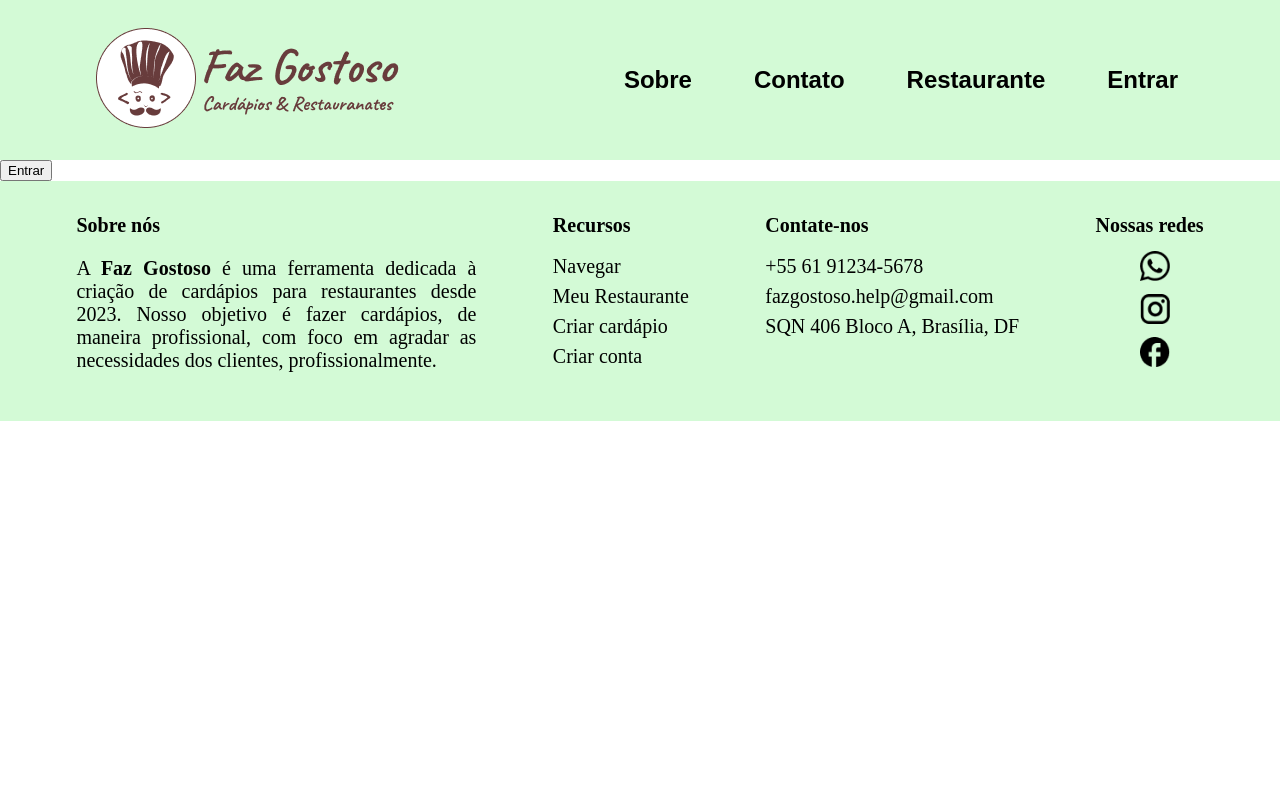
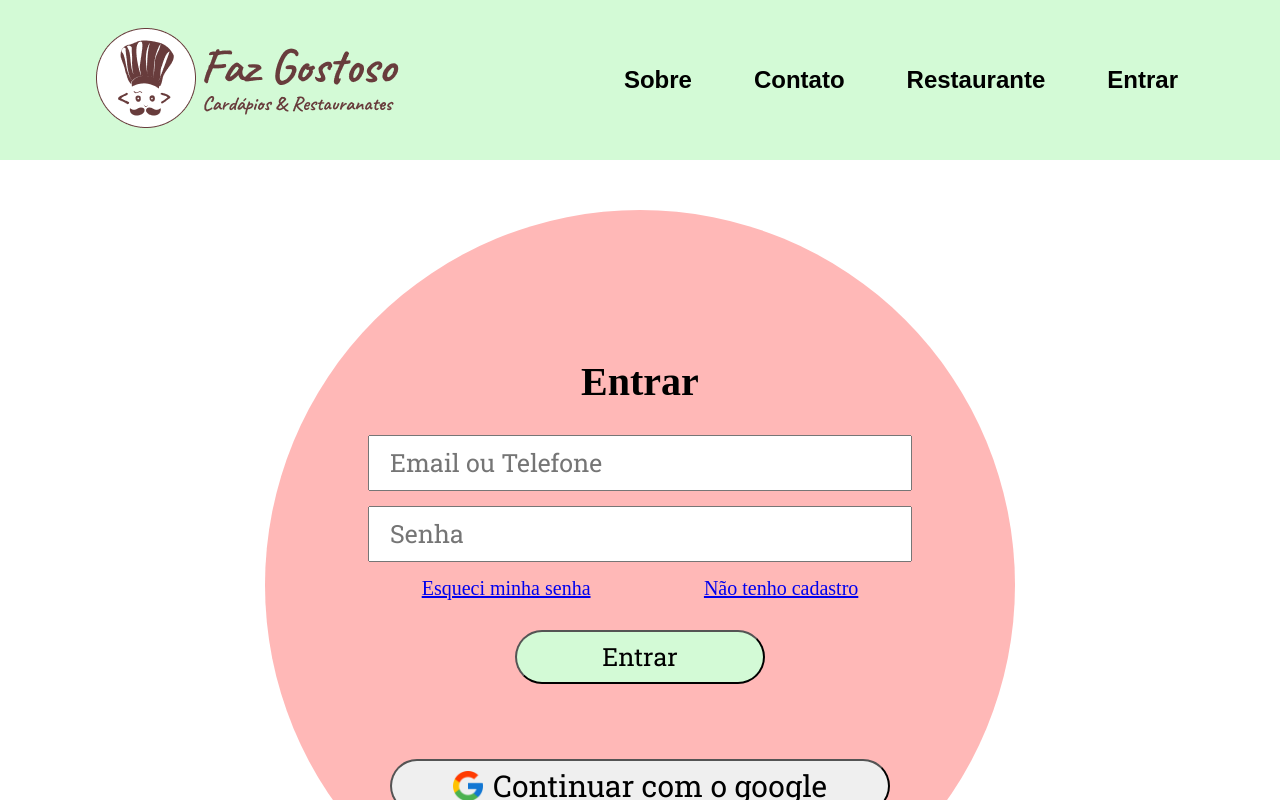
Before and after one commit to StructCE/monorepo-template, a Next.js app in the folder nextjs/: page /login in a window 1280 px wide. Shown: the top 800 px of the page. Built offline with nearby package versions, Linux system fonts and the light colour scheme; no server answers.

Commit message:
login page front

```diff
--- a/nextjs/src/components/Navbar.tsx
+++ b/nextjs/src/components/Navbar.tsx
@@ -1,8 +1,7 @@
 import styles from "@/styles/Navbar.module.css";
 import { useSession } from "next-auth/react";
-import LoginGoogle from "./LoginGoogle";
-import { prisma } from "../../prisma/prisma";
 import { useRouter } from "next/router";
+import NavbarLogin from "./NavbarLogin";
 
 export default function Navbar() {
   const { data: session } = useSession();
@@ -44,7 +43,7 @@ export default function Navbar() {
             Restaurante
           </button>
 
-          <LoginGoogle />
+          <NavbarLogin />
         </div>
       </div>
     </nav>
--- a/nextjs/src/pages/api/user/cart/[id].ts
+++ b/nextjs/src/pages/api/user/cart/[id].ts
@@ -80,10 +80,9 @@ export default async function handler(
 
     case "DELETE":
       {
-        //schema alredy set to cascade delete
         try {
-          const deleteMenu = await prisma.menu.delete({
-            where: { id: cartId },
+          const deleteMenu = await prisma.cartProduct.deleteMany({
+            where: { cartId: cartId },
           });
 
           if (deleteMenu) {
--- a/nextjs/src/pages/login.tsx
+++ b/nextjs/src/pages/login.tsx
@@ -1,12 +1,64 @@
-import styles from "@/styles/LoginPage.module.css"
+import styles from "@/styles/LoginPage.module.css";
 import { signIn } from "next-auth/react";
+import { useRouter } from "next/router";
+import { useState } from "react";
+
+async function handleSubmit() {
+  // throw new Error("Function not implemented.");
+}
 
 export default function LoginPage() {
+  const [email, setEmail] = useState("");
+  const [password, setPassword] = useState("");
+
+  const router = useRouter();
+
   return (
-    <>
-      <button onClick={() => signIn()} className={styles.button}>
-        Entrar
-      </button>
-    </>
+    <div className={styles.page}>
+      <div className={styles.login_div}>
+        <form
+          onSubmit={(event) => {
+            event.preventDefault()
+            handleSubmit();
+          }}
+          action=""
+          className={styles.form}
+        >
+          <h1 className={styles.h1}>Entrar</h1>
+          <span className={styles.input_span}>
+            <input
+              className={styles.input}
+              type="email"
+              placeholder="Email ou Telefone"
+            />
+            <input
+              className={styles.input}
+              type="password"
+              placeholder="Senha"
+            />
+            <span className={styles.options}>
+              <a href="#">Esqueci minha senha</a>
+              <a href="/register"> Não tenho cadastro</a>
+            </span>
+          </span>
+          <button type="submit" className={styles.button}>
+            Entrar
+          </button>
+        </form>
+
+        <button
+          className={styles.google_button}
+          onClick={() => signIn(``, { callbackUrl: `/` })}
+        >
+          <img
+            className={styles.icon}
+            src="/images/icons/google.png"
+            alt="google
+        "
+          />
+          Continuar com o google
+        </button>
+      </div>
+    </div>
   );
 }
--- a/nextjs/src/styles/LoginPage.module.css
+++ b/nextjs/src/styles/LoginPage.module.css
@@ -0,0 +1,107 @@
+.page {
+  width: 100%;
+  display: flex;
+  align-items: center;
+  flex-direction: column;
+  gap: 30px;
+
+  font-size: 20px;
+}
+
+.login_div {
+  width: 650px;
+  height: 650px;
+  border-radius: 50%;
+  margin: 50px;
+  gap: 75px;
+
+  display: flex;
+  flex-direction: column;
+  align-items: center;
+  justify-content: center;
+
+  background-color: #ffb8b7;
+  padding: 50px;
+}
+
+.h1 {
+  margin: 0;
+}
+
+.input {
+  width: 500px;
+  height: 50px;
+  line-height: normal;
+  font-size: 25px;
+  font-family: RobotoSlab;
+  padding-left: 20px;
+  padding-right: 20px;
+}
+
+.input_span {
+  display: flex;
+  flex-direction: column;
+  align-items: center;
+  gap: 15px;
+}
+
+.button {
+  width: 250px;
+  height: 50px;
+  padding: 25px;
+  background-color: #d3fad6;
+  cursor: pointer;
+  border-radius: 30px;
+
+  font-size: 25px;
+  font-family: RobotoSlab;
+  text-align: center;
+
+  display: inline-flex;
+  justify-content: center;
+  align-items: center;
+}
+
+.button:hover {
+  background-color: #bbf3c0;
+}
+
+.google_button {
+  width: 500px;
+  height: 50px;
+  padding: 25px;
+  cursor: pointer;
+  gap: 10px;
+  border-radius: 30px;
+
+  font-size: 30px;
+  font-family: RobotoSlab;
+  text-align: center;
+
+  display: inline-flex;
+  align-items: center;
+  justify-content: center;
+}
+
+.google_button:hover{
+    background-color: #e3e3e3;
+}
+
+.form {
+  display: flex;
+  flex-direction: column;
+  align-items: center;
+  justify-content: center;
+  gap: 30px;
+}
+
+.icon {
+  width: 30px;
+  height: 30px;
+}
+
+.options {
+  width: 550px;
+  display: flex;
+  justify-content: space-around;
+}
```
Also changed, not shown: nextjs/src/pages/register.tsx (+7 -1 lines), nextjs/src/pages/user/cart/[cartId].tsx (+26 -24 lines), nextjs/public/images/icons/google.png (added), nextjs/src/components/NavbarLogin.tsx (renamed from nextjs/src/components/LoginGoogle.tsx), 1 other file (tests, documents, lock files or other folders).
